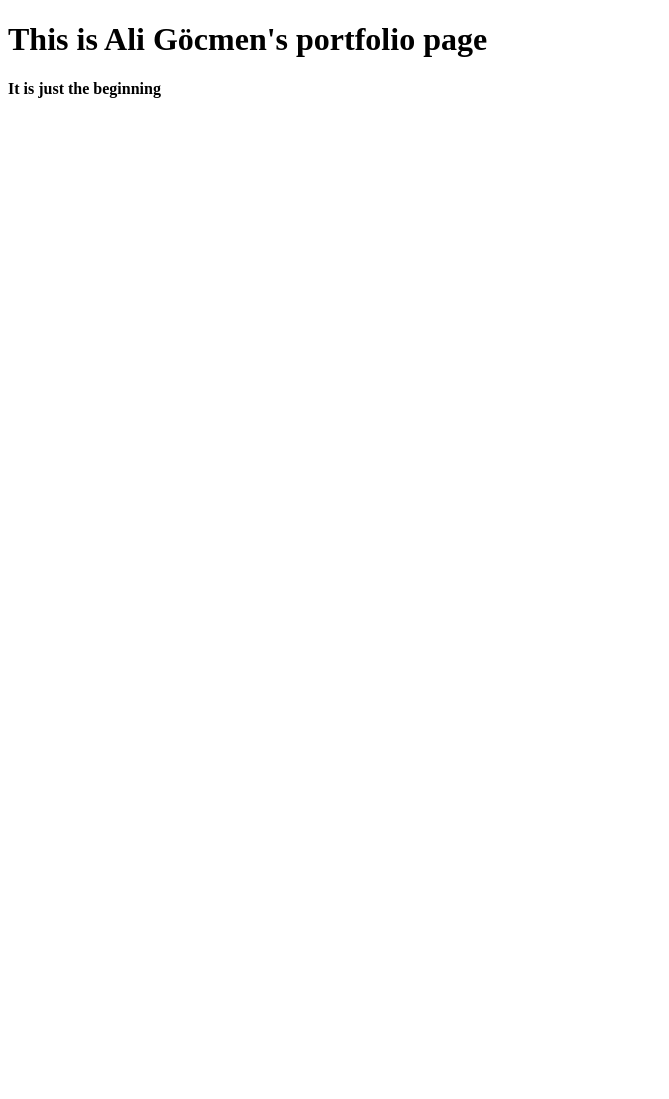
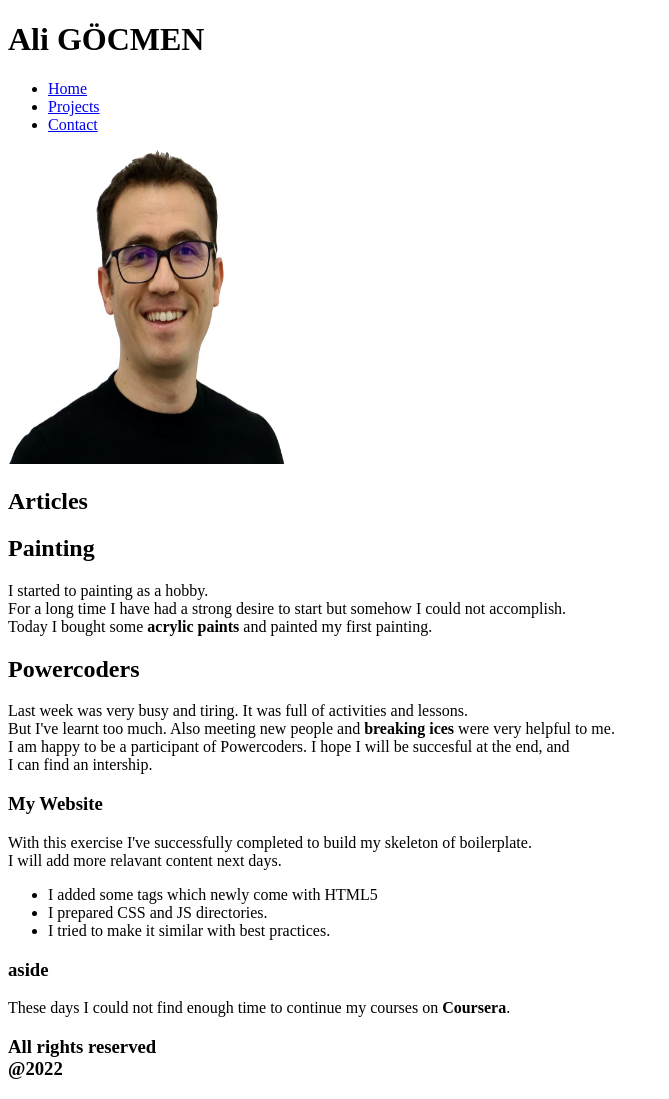
Before and after one commit to gcmnali/Portfolio, a plain HTML site: page index.html in a window 1280 px wide. Shown: the whole page, without its empty margins (0-669 px from the left). Before the commit the page ends 800 px from the top, so only its background shows below. Drawn offline with nearby package versions, Linux system fonts and the light colour scheme.

Commit message:
semantic main construction was written and main parts of webpage was prepared

```diff
--- a/index.html
+++ b/index.html
@@ -1,24 +1,104 @@
 <!DOCTYPE html>
-<html>
-<head>
+<html lang="en">
+  <head>
 
-<title>Ali Göcmen</title>
-  <meta name="viewport" content="width=device-width, initial-scale=1">
-</head>
+    <meta charset="utf-8">
+    <meta name="viewport" content="width=device-width, initial-scale=1">
 
-<meta name="viewport" content="width=device-width, initial-scale=1">
-<link rel="stylesheet" type="text/css" href="css/styles.css">
+    <!-- META PROPERTIES // OPEN GRAPH PROTOCOL-->
+    <meta property="og:title" content="Ali Göcmen">
+    <meta property="og:author" content="Ali Göcmen">
+    <meta property="og:title" content="A Basic HTML5 Template">
+    <meta property="og:type" content="website">
+    <meta property="og:url" content="https://www.aligocmen.com">
+    <meta property="og:description" content="Ali Göcmen's Portfolio Page">
+    <meta property="og:image" content="#">
 
 
+    <!-- LINKS -->
+    <link rel="manifest" href="#site.webmanifest">
+    <link rel="apple-touch-icon" href="#icon.png">
 
-<body>
+    <!-- CSS LINKS-->
+    <link rel="stylesheet" type="text/css" href="css/styles.css">
 
+    <meta name="theme-color" content="#fafafa">
+    <title>A Basic HTML5 Template</title>
+  </head>
 
-<h1>This is Ali Göcmen's portfolio page</h1>
+  <body>
 
-<h4>It is just the beginning</h4>
+    <header class="wrapper clearfix">
+      <h1 class="title">Ali GÖCMEN</h1>
+      <nav>
+          <ul>
+              <li><a href="index.html">Home</a></li>
+              <li><a href="projects/projects.html">Projects</a></li>
+              <li><a href="contact/contact.html">Contact</a></li>
+          </ul>
+      </nav>
+    </header>
 
+    <main>
+      <img src="images/myphoto.jpeg" alt="" width="278" height="314"/>
+      <article>
+        <header>
+            <h2>Articles</h2>
+        </header>
+        <section>
+            <h2>Painting</h2>
+            <p>I started to painting as a hobby.
+              <br>For a long time I have had a strong desire to start but somehow I could not accomplish.
+              <br>Today I bought some  <strong>acrylic paints</strong> and painted my first painting.
+            </p>
+        </section>
+        <section>
+            <h2>Powercoders</h2>
+            <p>
+              Last week was very busy and tiring. It was full of activities and lessons.
+              <br> But I've learnt too much. Also meeting new people and <strong>breaking ices</strong> were very helpful to me.
+              <br> I am happy to be a participant of Powercoders. I hope I will be succesful at the end, and
+              <br> I can find an intership.
+            </p>
+        </section>
+        <footer>
+            <h3>My Website</h3>
+            <p>
+              With this exercise I've successfully completed to build my skeleton of boilerplate.
+              <br>I will add more relavant content next days.
+            </p>
+            <ul>
+              <li>I added some tags which newly come with HTML5</li>
+              <li>I prepared CSS and JS directories.</li>
+              <li>I tried to make it similar with best practices.</li>
+            </ul>
+        </footer>
+      </article>
 
+      <aside>
+        <h3>aside</h3>
+          <p>These days I could not find enough time to continue my courses on <strong>Coursera</strong>.
+          </p>
+      </aside>
+    </main>
 
-</body>
+    <footer>
+      <h3>All rights reserved <br> @2022</h3>
+    </footer>
+
+    <script src="https://ajax.googleapis.com/ajax/libs/jquery/3.6.0/jquery.min.js"></script>
+    <script>window.jQuery || document.write('<script src="js/vendor/jquery-3.6.0.min.js"><\/script>')</script>
+
+    <script src="js/scripts.js"></script>
+
+    <!-- Google Analytics: change UA-XXXXX-X to be your site's ID. -->
+    <script>
+      (function(b,o,i,l,e,r){b.GoogleAnalyticsObject=l;b[l]||(b[l]=
+      function(){(b[l].q=b[l].q||[]).push(arguments)});b[l].l=+new Date;
+      e=o.createElement(i);r=o.getElementsByTagName(i)[0];
+      e.src='//www.google-analytics.com/analytics.js';
+      r.parentNode.insertBefore(e,r)}(window,document,'script','ga'));
+      ga('create','UA-XXXXX-X','auto');ga('send','pageview');
+  </script>
+  </body>
 </html>
--- /dev/null
+++ b/js/package.json
@@ -0,0 +1,5 @@
+{
+  "dependencies": {
+    "jquery": "^3.6.1"
+  }
+}
```
Also changed, not shown: contact/contact.html (added, +40 -0 lines), images/myphoto.jpeg (added), projects/projects.html (added), 2 other files.
